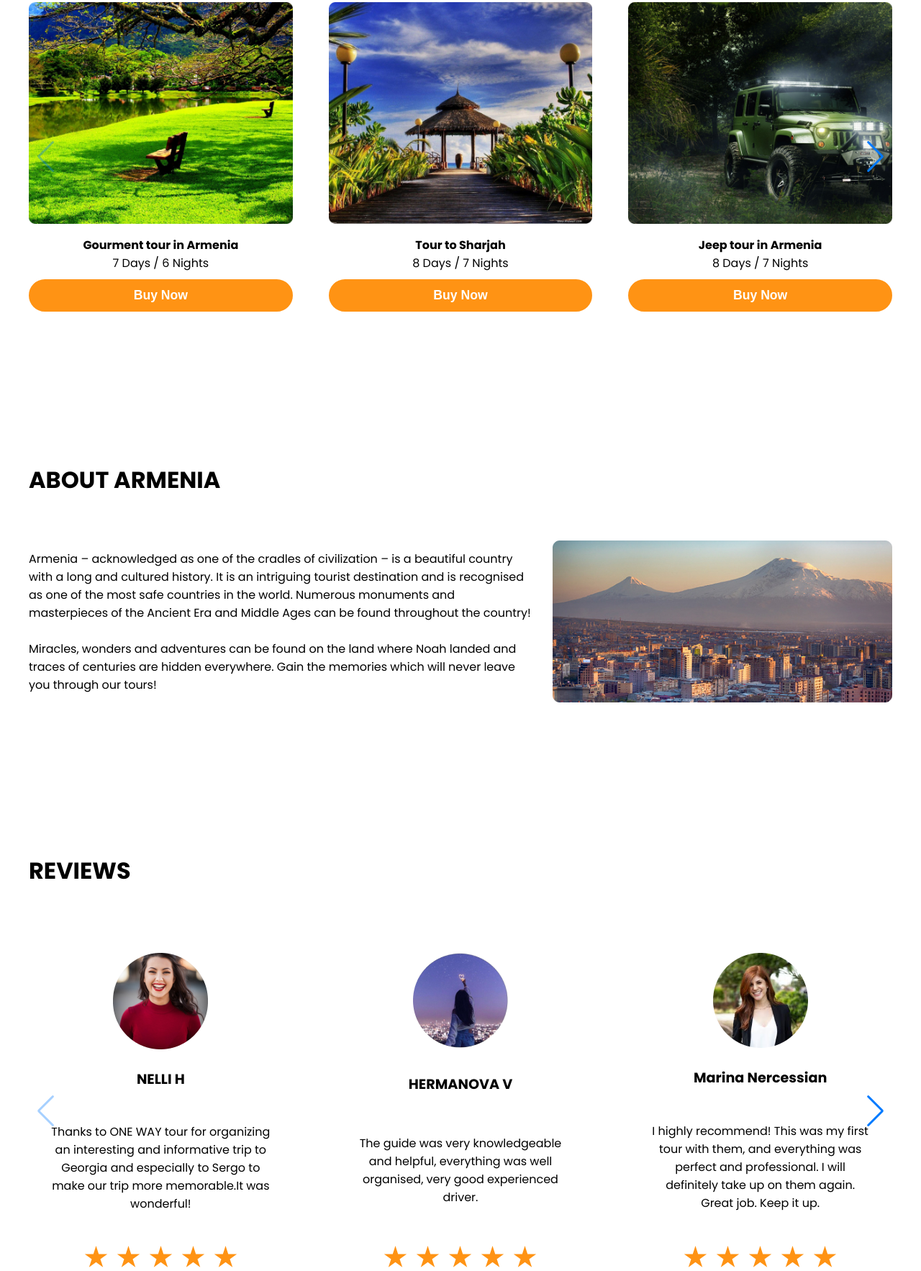
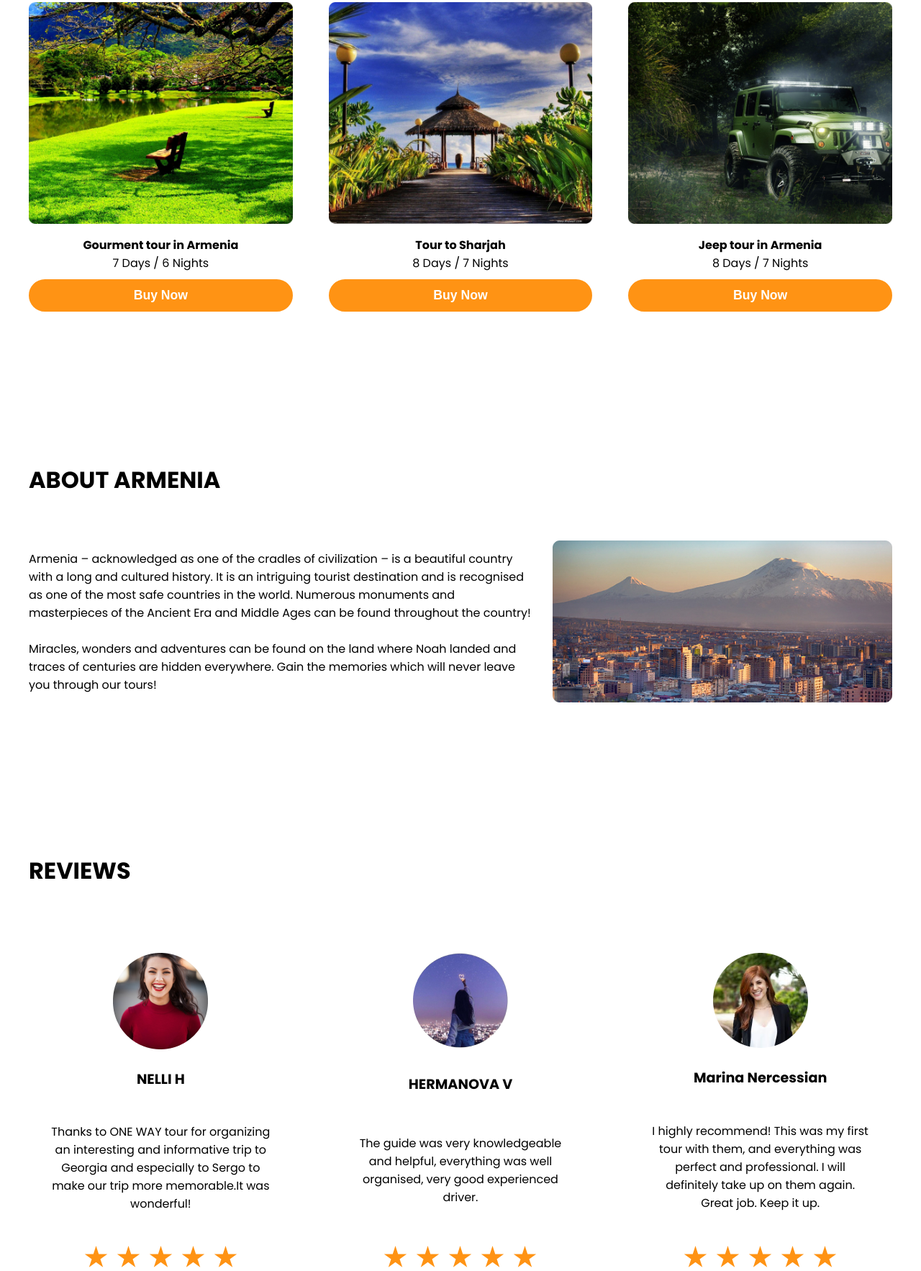
Before and after one commit to Vazgen04/OneWay-TravelAgency, a plain HTML site: page index.html in a window 1280 px wide. Shown: the part 3009-4775 px from the top of the page at 72% size. Drawn offline with nearby package versions, Linux system fonts and the light colour scheme.

Commit message:
Project Done (after minor edits)

```diff
--- a/index.html
+++ b/index.html
@@ -202,8 +202,6 @@
                         </div>
                       </div>
                   </div>
-                  <div class="swiper-button-next"></div>
-                    <div class="swiper-button-prev"></div>
             </div>
         </div>
     </section>
@@ -319,8 +317,6 @@
                         </div>
                       </div>
                   </div>
-                  <div class="swiper-button-next"></div>
-                    <div class="swiper-button-prev"></div>
             </div>
             </div>
         </div>
```
